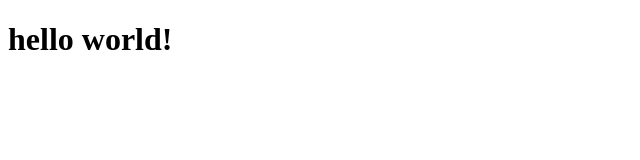
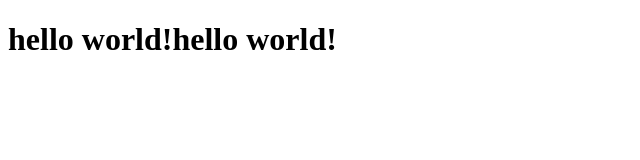
Before and after one commit to sseungseung/git_project_oss3., a plain HTML site: page index.html in a window 1280 px wide. Shown: the whole page, without its empty margins (0-640 px from the left). Drawn offline with Linux system fonts and the light colour scheme.

Commit message:
second commit

```diff
--- a/index.html
+++ b/index.html
@@ -6,6 +6,6 @@
   <title>Document</title>
 </head>
 <body>
-  <h1>hello world!</h1>
+  <h1>hello world!hello world!</h1>
 </body>
 </html>
```
